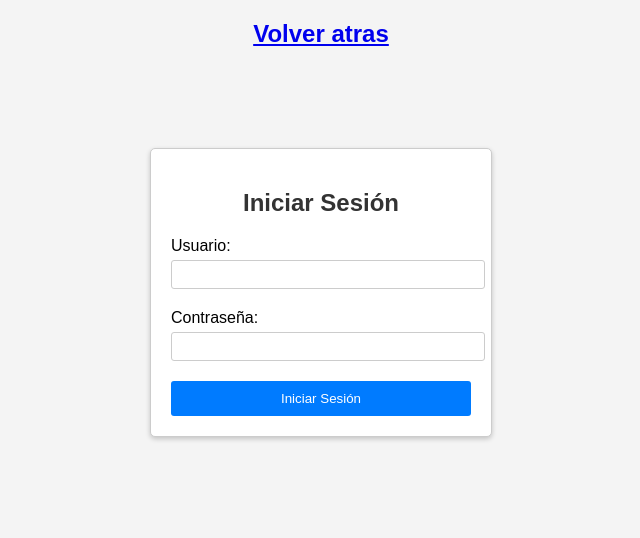
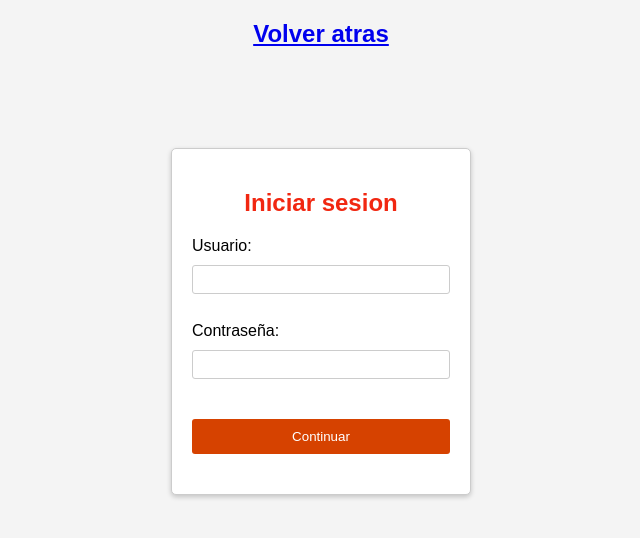
Before and after one commit to mateoestiven/web, a plain HTML site: page productos/login.html in a window 1280 px wide. Shown: the whole page, without its empty margins (319-959 px from the left). Drawn offline with Linux system fonts and the light colour scheme.

Commit message:
login modifiqued

```diff
--- a/css/stylelogin.css
+++ b/css/stylelogin.css
@@ -1,5 +1,7 @@
 /* login */
-
+*{
+    box-sizing: border-box;
+}
 body {
     font-family: Arial, sans-serif;
     background-color: #f4f4f4;
@@ -7,7 +9,8 @@ body {
     padding: 0;
 }
 
-.login-container {
+.login_container {
+    padding: 10px;
     width: 300px;
     margin: 100px auto;
     padding: 20px;
@@ -19,16 +22,16 @@ body {
 
 h2 {
     text-align: center;
-    color: #333;
+    color: #f12711;
 }
 
-.form-group {
-    margin-bottom: 20px;
+.button {
+    margin: 40px 10px 20px 0px;
 }
 
 label {
     display: block;
-    margin-bottom: 5px;
+    margin: 10px 0;
 }
 
 input[type="text"],
@@ -43,7 +46,7 @@ button {
     display: block;
     width: 100%;
     padding: 10px;
-    background-color: #007bff;
+    background-color: #d64200ff;
     color: #fff;
     border: none;
     border-radius: 3px;
@@ -51,5 +54,5 @@ button {
 }
 
 button:hover {
-    background-color: #0056b3;
+    background-color: #f12711;
 }
--- a/productos/login.html
+++ b/productos/login.html
@@ -9,19 +9,21 @@
 <body>
 
     <h2><a href="../index.html">Volver atras</a></h2>
-    <div class="login-container">
-        <h2>Iniciar Sesión</h2>
-        <form action="tu_script_de_autenticacion.php" method="POST">
-            <div class="form-group">
+    <div class="login_container">
+        <h2>Iniciar sesion</h2>
+        <div>
+            <div id="usuario">
                 <label for="usuario">Usuario:</label>
-                <input type="text" id="usuario" name="usuario" required>
+                <input type="text" name="usuario">
+                </div>
+                <br>
+                <div id="contraseña">
+                <label for="contraseña">Contraseña:</label>
+                <input type="text" name="contraseña">
             </div>
-            <div class="form-group">
-                <label for="contrasena">Contraseña:</label>
-                <input type="password" id="contrasena" name="contrasena" required>
-            </div>
-            <button type="submit">Iniciar Sesión</button>
-        </form>
+        </div>
+        <button class="button" type="button ">Continuar</button>
+        </div>
     </div>
 </body>
 </html>
```
